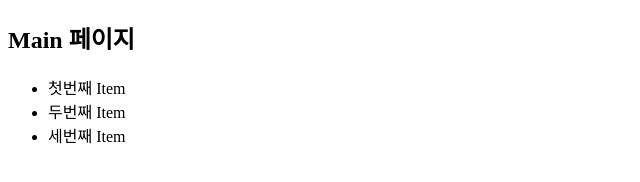
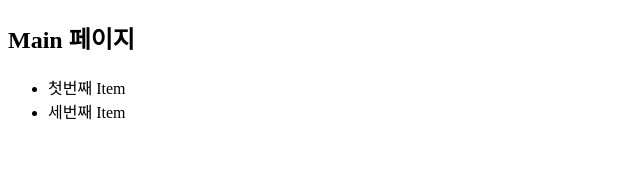
Before and after one commit to hyukjaekim/MyApp, a plain HTML site: page index.html in a window 1280 px wide. Shown: the full height of the page, 0-640 px from the left. Drawn offline with Linux system fonts and the light colour scheme.

Commit message:
index.html 두번째줄 제거

```diff
--- a/index.html
+++ b/index.html
@@ -10,7 +10,6 @@
     <h2>Main 페이지</h2>
     <ul>
         <li>첫번째 Item</li>
-        <li>두번째 Item</li>
         <li>세번째 Item</li>
     </ul>
 </body>
```
